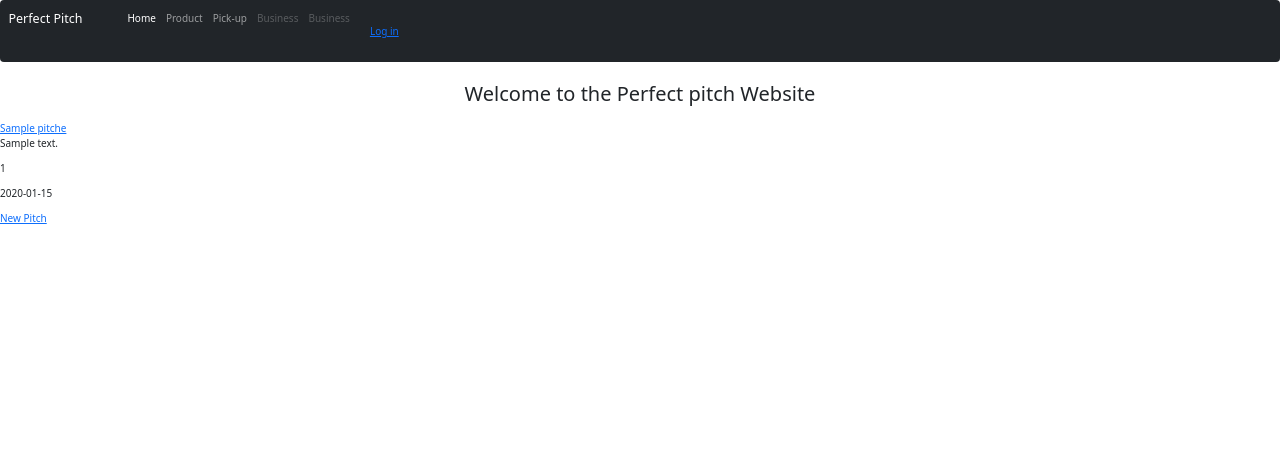
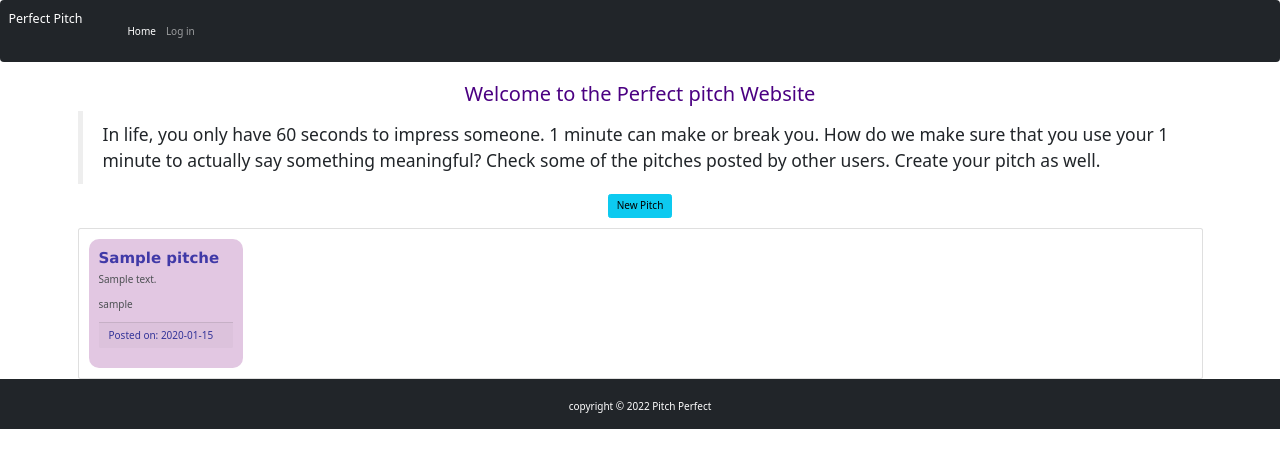
Before and after one commit to Esther-Anyona/pitch-perfect, a Flask app: page / in a window 1280 px wide. Shown: the top 468 px of the page. Run offline with Flask 2, Linux system fonts and the light colour scheme; tables that the repository leaves empty hold one stand-in row (values such as "Sample post"); some libraries are stand-ins or nearby versions.

Commit message:
Add changes

```diff
--- a/app/main/forms.py
+++ b/app/main/forms.py
@@ -1,5 +1,5 @@
 from flask_wtf import FlaskForm
-from wtforms import TextAreaField, SubmitField, StringField, SelectField, DateTimeField
+from wtforms import TextAreaField, SubmitField, StringField, SelectField, DateTimeField, RadioField
 from .. import db
 from wtforms.validators import InputRequired
 
@@ -12,3 +12,7 @@ class PitchForm(FlaskForm):
     title = StringField('Title', validators=[InputRequired()])
     content= TextAreaField('Pitch', validators=[InputRequired()])
     submit = SubmitField('Post Pitch')
+
+class CommentForm(FlaskForm):
+	comment = TextAreaField('Add comment',validators=[InputRequired()])
+	submit = SubmitField()
--- a/app/main/views.py
+++ b/app/main/views.py
@@ -8,7 +8,7 @@ from .. import db,photos
 
 @main.route('/')
 def home():
-    pitches = Pitch.query.all()
+    pitches = Pitch.query.order_by(Pitch.time.desc()).all()
     return render_template('home.html', pitches=pitches)
 
 @main.route('/user/<uname>')
@@ -65,3 +65,21 @@ def new_pitch():
         return redirect(url_for('main.home'))
 
     return render_template('pitch.html', form = form)
+
+@main.route('/comment/new/<int:pitch_id>', methods = ['GET','POST'])
+@login_required
+def new_comment(pitch_id):
+    commentform = CommentForm()
+    pitch=Pitch.query.get(pitch_id)
+    if form.validate_on_submit():
+        comment = form.comment.data
+
+        new_comment = Comment(comment = comment, user_id = current_user._get_current_object().id, pitch_id = pitch_id)
+        db.session.add(new_comment)
+        db.session.commit()
+
+
+        return redirect(url_for('.new_comment', pitch_id= pitch_id))
+
+    all_comments = Comment.query.filter_by(pitch_id = pitch_id).all()
+    return render_template('comment.html', form = form, comment = all_comments, pitch = pitch )
--- a/app/static/css/main.css
+++ b/app/static/css/main.css
@@ -1,5 +1,29 @@
-.container-fluid{
-    background-color: #655c99;
+
+h2{
+    text-align: center;
+    color:indigo;
+    font-size: 25px;
+    font-weight: 900;
+}
+
+.card-body{
+    background-color: #dbbadb;
+    opacity: 0.8;
+    border-radius: 10px;
+    padding: 10px;
+    margin: 10px;
+}
+.card-title{
+    color: #110892;
+    font-family: Verdana, Geneva, Tahoma, sans-serif;
+    font-weight: 600;
+}
+a, href{
+    text-decoration: none;
+}
+.card-footer{
+    color: rgb(0, 2, 128);
+    font-size: 10px;
 }
 
 .copyright{
--- a/app/templates/auth/login.html
+++ b/app/templates/auth/login.html
@@ -6,7 +6,7 @@
     {% include 'nav.html' %}
 {% endblock %}
 <div class="container">
-<div class="row mt-50">
+<div class="row">
 <div class="col-md-4"> </div>
 <div class="col-md-6">
    <!--Flash message here-->
@@ -19,6 +19,7 @@
  <!-- Form here -->
 <h3>Account Login</h3>
 {{wtf.quick_form(login_form)}}
+<br>
 <p> Don't have an account? <a id="login" href="{{url_for('auth.register')}}">Create new account</a></p>
 </div>
 <div class="col-md-4"></div>
--- a/app/templates/base.html
+++ b/app/templates/base.html
@@ -4,5 +4,6 @@
 {% endblock %}
 {% block styles %}
     {{ super() }}
+    <link rel="stylesheet" href="{{url_for('static',filename='css/main.css')}}">
     <link rel="stylesheet" href="{{url_for('static',filename='css/bootstrap.css')}}">
 {% endblock %}
--- a/app/templates/home.html
+++ b/app/templates/home.html
@@ -3,20 +3,37 @@
 {% block nav %}
     {% include 'nav.html' %}
 {% endblock %}
-<h2 style="text-align:center">Welcome to the Perfect pitch Website</h2>
-{% for pitch in pitches %}
-  <article class="media content-section">
-    <div class="media-body">
-        <a href="#" class="article-title">{{pitch.title}}</a>
-        <p class="article-content">{{pitch.content}}</p>
-        <p class="article-content">{{pitch.user_id}}</p>
-        <p class="article-content">{{pitch.time.strftime("%Y-%m-%d")}}</p>
+<div class="container">
+  <h2 style="text-align:center">Welcome to the Perfect pitch Website</h2>
+  <blockquote>
+    <p>In life, you only have 60 seconds to impress someone. 1 minute can make or break you. How do we make sure that you use your 1 minute to actually say something meaningful? Check some of the pitches posted by other users. Create your pitch as well.</p>
+
+  </blockquote>
+  <div class="d-flex justify-content-center m-3">
+    {% if current_user.is_authenticated %}
+    <a class="btn btn-info" href="{{url_for('main.new_pitch')}}" type="button">New Pitch</a>
+      {% else %}
+    <a class="btn btn-info" href="{{url_for('auth.login')}}" type="button">New Pitch</a>
+  {%endif%}
+  </div>
+  <div class="card">
+    <div class="row">
+        {% for pitch in pitches %}
+        <div class="col-lg-2 col-md-3 col-sm-3 col-4 d-flex justify-content-center">
+          <div class="card-body">
+            <h4 class="card-title">{{pitch.title}}</h4>
+            <div class="card-text">
+              <p>{{pitch.content}}</p>
+              <p>{{pitch.user.username}}</p>
+              <p class="card-footer">Posted on: {{pitch.time.strftime("%Y-%m-%d")}}</p>
+            </div>
+        </div>
+        </div>
+      {% endfor %}
     </div>
-  </article>
-{% endfor %}
-{% if current_user.is_authenticated %}
-            <a href="{{url_for('main.new_pitch')}}" class="nav-item nav-link">New Pitch</a>
-            {% else %}
-            <a href="{{url_for('auth.login')}}">New Pitch</a>
-            {%endif%}
+  </div>
+</div>
+<div class="footer bg-dark justify-content-center center">
+  <p class="copyright">copyright &copy; 2022 Pitch Perfect</p>
+</div>
 {% endblock %}
--- a/app/templates/nav.html
+++ b/app/templates/nav.html
@@ -7,17 +7,17 @@
       <div class="collapse navbar-collapse" id="navbarNavAltMarkup">
         <div class="navbar-nav">
           <a class="nav-link active" aria-current="page" href="{{url_for('main.home')}}">Home</a>
-          <a class="nav-link" href="#">Product</a>
+          <!-- <a  href="#">Product</a>
           <a class="nav-link" href="#">Pick-up</a>
-          <a class="nav-link disabled">Business</a>
-          <a class="nav-link disabled">Business</a>
-          <ul class="nav navbar-nav navbar-right">
+          <a class="nav-link" href="#">Business</a>
+          <a class="nav-link" href="#">Other</a>
+          <ul class="nav navbar-nav navbar-right"> -->
             {% if current_user.is_authenticated %}
-            <a href="{{url_for('main.new_pitch')}}" class="nav-item nav-link">New Pitch</a>
-            <li><a href="{{url_for('main.profile',uname=current_user.username)}}">Profile</a></li>
-            <li><a href="{{url_for('auth.logout')}}">Log out</a></li>
+            <a class="nav-link" href="{{url_for('main.new_pitch')}}">New Pitch</a>
+            <a class="nav-link" href="{{url_for('main.profile',uname=current_user.username)}}">Profile</a>
+            <a class="nav-link" href="{{url_for('auth.logout')}}">Log out</a>
             {% else %}
-            <li><a href="{{url_for('auth.login')}}">Log in</a></li>
+            <a class="nav-link" href="{{url_for('auth.login')}}">Log in</a>
             {%endif%}
           </ul>
         </div>
```
Also changed, not shown: app/models.py (+24 -6 lines), app/templates/comment.html (added, +17 -0 lines), app/templates/macros.html (added, +15 -0 lines), migrations/versions/3c2659ceb408_add_comment_model_and_modify_existing_.py (added, +38 -0 lines), app/static/photos/Esther1.jpg (added), app/static/photos/people_1.png (added).
